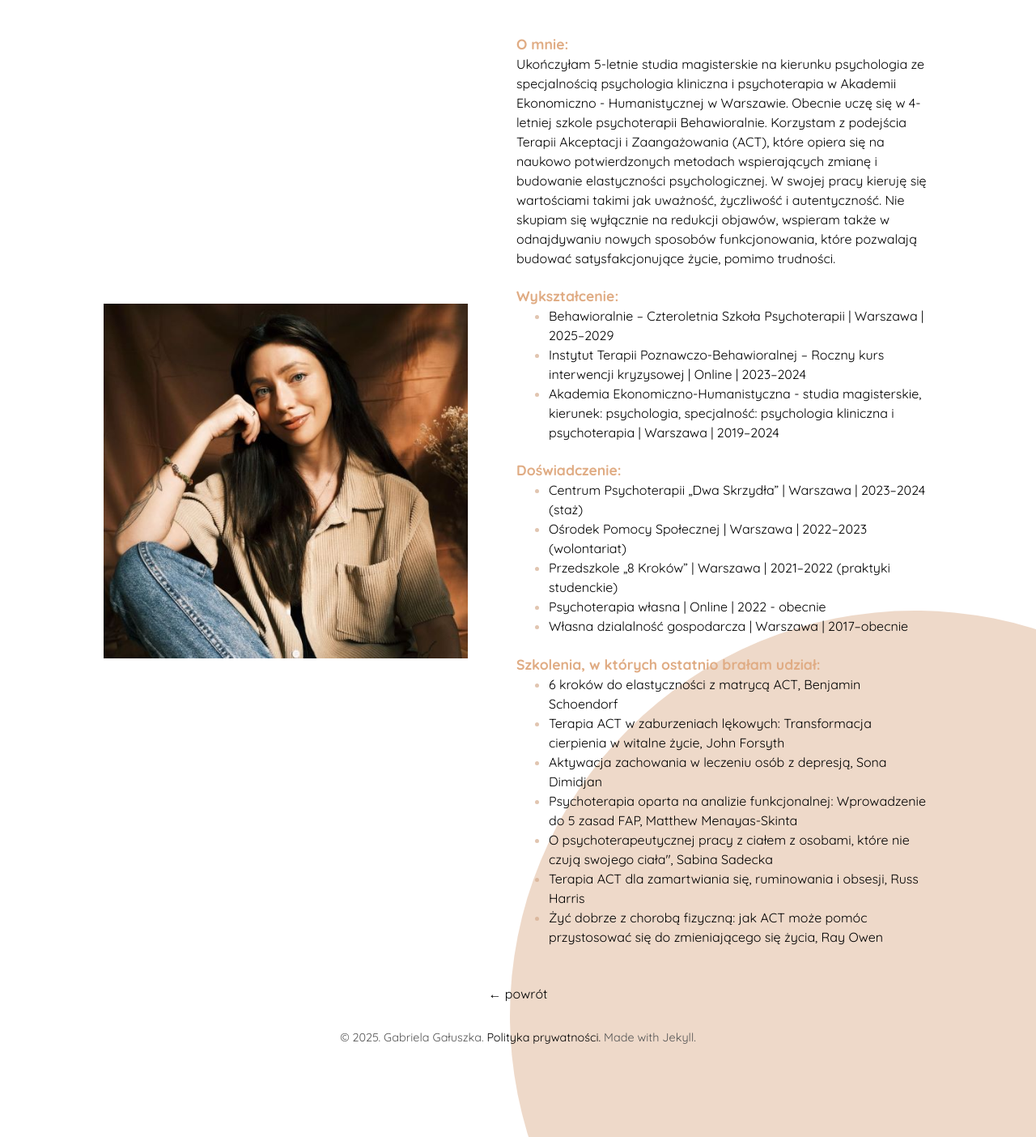
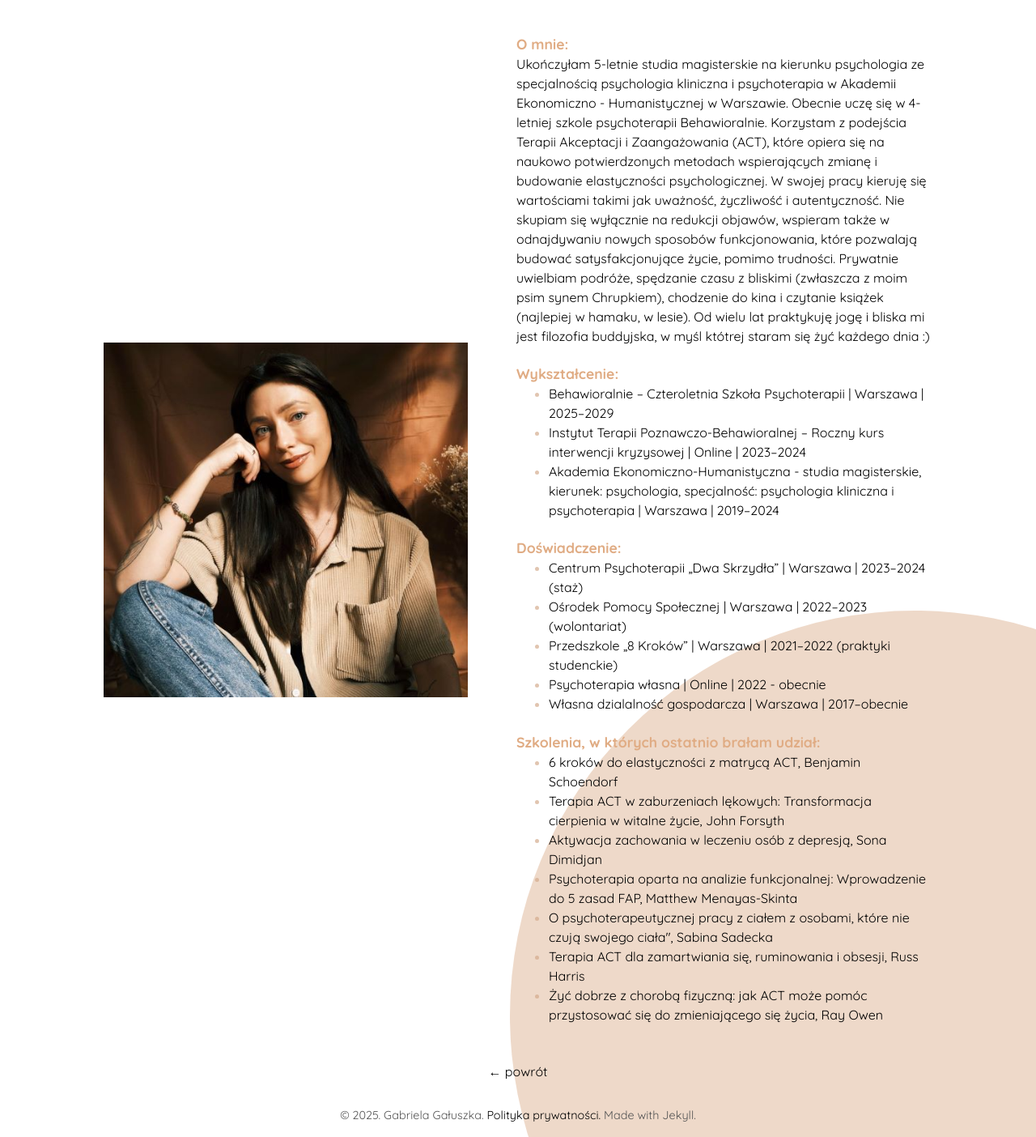
Before and after one commit to misievicz/kontekst, a Jekyll site: the page built from about.html, in a window 1280 px wide. Shown: the whole page at 81% size. Built offline with Jekyll 4.4.1, drawn with Linux system fonts in a browser that asks for light colours.

Commit message:
about-1akapit

```diff
--- a/about.html
+++ b/about.html
@@ -25,7 +25,7 @@
       <div class="about-container-right-up">
         <p>
         <h4>O mnie:</h4>
-        Ukończyłam 5-letnie studia magisterskie na kierunku psychologia ze specjalnością psychologia kliniczna i psychoterapia w Akademii Ekonomiczno - Humanistycznej w Warszawie. Obecnie uczę się w 4-letniej szkole psychoterapii Behawioralnie. Korzystam z podejścia Terapii Akceptacji i Zaangażowania (ACT), które opiera się na naukowo potwierdzonych metodach wspierających zmianę i budowanie elastyczności psychologicznej. W swojej pracy kieruję się wartościami takimi jak uważność, życzliwość i autentyczność. Nie skupiam się wyłącznie na redukcji objawów, wspieram także w odnajdywaniu nowych sposobów funkcjonowania, które pozwalają budować satysfakcjonujące życie, pomimo trudności.</p>
+        Ukończyłam 5-letnie studia magisterskie na kierunku psychologia ze specjalnością psychologia kliniczna i psychoterapia w Akademii Ekonomiczno - Humanistycznej w Warszawie. Obecnie uczę się w 4-letniej szkole psychoterapii Behawioralnie. Korzystam z podejścia Terapii Akceptacji i Zaangażowania (ACT), które opiera się na naukowo potwierdzonych metodach wspierających zmianę i budowanie elastyczności psychologicznej. W swojej pracy kieruję się wartościami takimi jak uważność, życzliwość i autentyczność. Nie skupiam się wyłącznie na redukcji objawów, wspieram także w odnajdywaniu nowych sposobów funkcjonowania, które pozwalają budować satysfakcjonujące życie, pomimo trudności. Prywatnie uwielbiam podróże, spędzanie czasu z bliskimi (zwłaszcza z moim psim synem Chrupkiem), chodzenie do kina i czytanie książek (najlepiej w hamaku, w lesie). Od wielu lat praktykuję jogę i bliska mi jest filozofia buddyjska, w myśl któtrej staram się żyć każdego dnia :) </p>
 
         <p>
         <h4>Wykształcenie:</h4>
```
